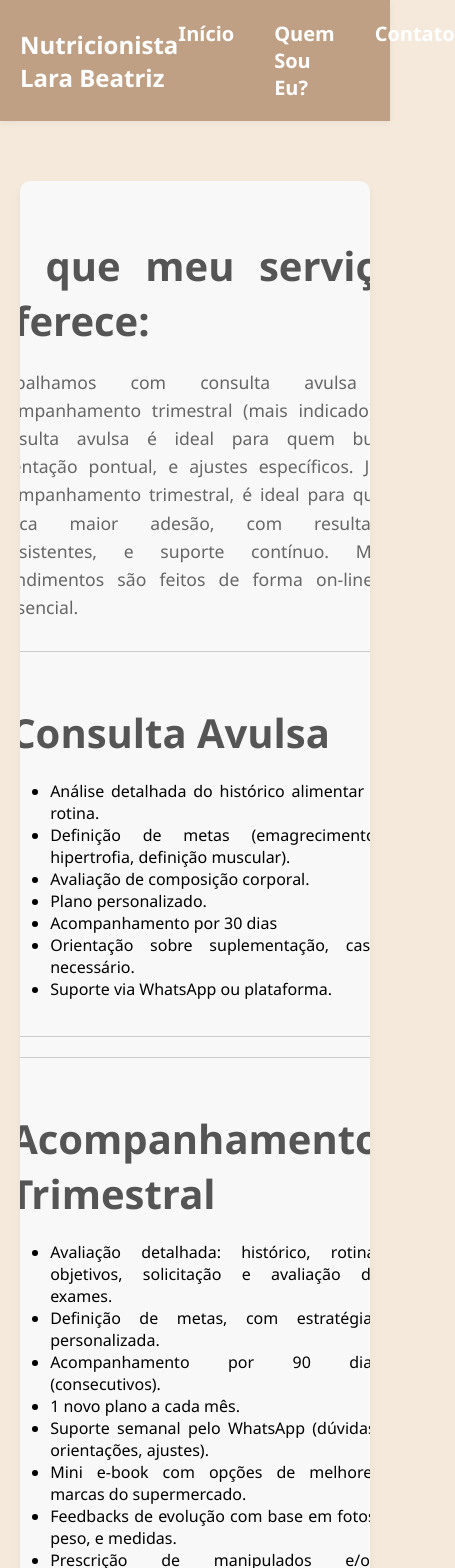
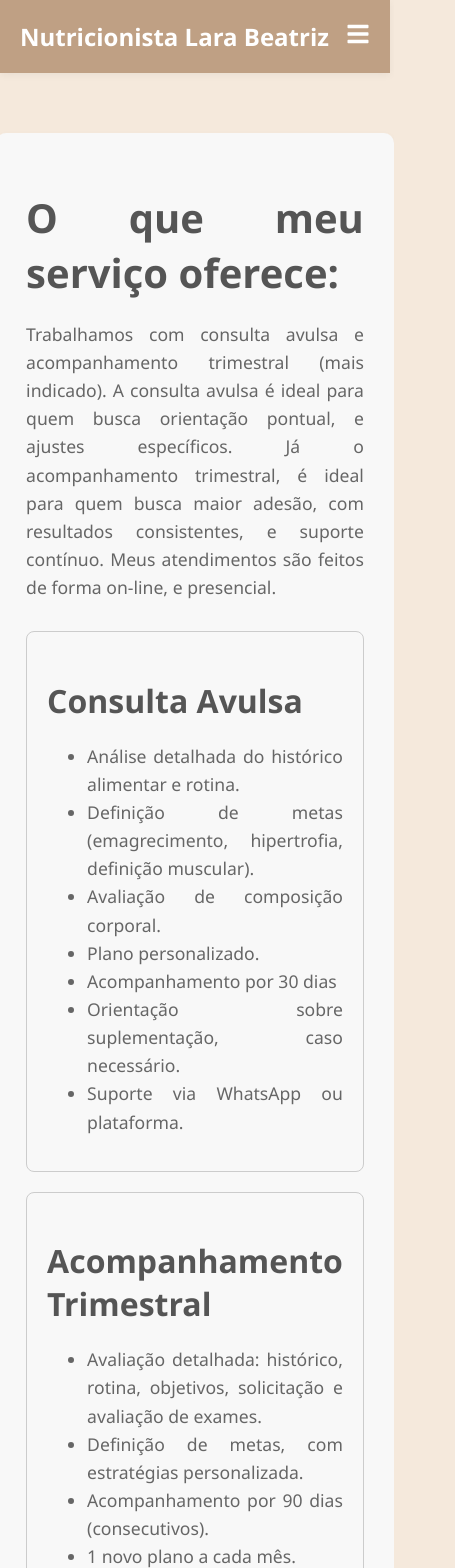
Before and after one commit to juancsd/nutri-site, a React (Create React App) app: page / in a window 390 px wide. Shown: the top 1568 px of the page, 455 px wide, since content can reach past the window. Built offline with nearby package versions, Linux system fonts and the light colour scheme.

Commit message:
Ajuste de ícone e menu

```diff
--- a/package.json
+++ b/package.json
@@ -9,6 +9,8 @@
     "@testing-library/user-event": "^13.5.0",
     "react": "^19.1.0",
     "react-dom": "^19.1.0",
+    "react-icon": "^1.0.0",
+    "react-icons": "^5.5.0",
     "react-router-dom": "^7.6.1",
     "react-scripts": "5.0.1",
     "web-vitals": "^2.1.4"
--- a/src/App.css
+++ b/src/App.css
@@ -35,6 +35,13 @@ color: #555;
 margin-bottom: 20px;
 }
 
+.texto-titulo1 {
+font-size: 2.0em;
+font-weight: bold;
+color: #555;
+margin-bottom: 20px;
+}
+
 .img-quem-sou-eu {
 width: 100%;
 height: auto;
@@ -48,13 +55,14 @@ display: flex;
 align-items: center;
 justify-content: center;
 padding: 60px;
+flex-direction: column;
 /* background-color: #f8f8f8;  Removi a cor de fundo daqui */
 }
 
 .conteudo-principal {
 max-width: 800px;
 display: flex;
-flex-direction: row;
+flex-direction: column;
 align-items: center;
 box-shadow: 0 4px 8px rgba(0, 0, 0, 0.05);
 border-radius: 10px;
@@ -66,6 +74,7 @@ background-color: #f8f8f8;
 flex: 1;
 padding: 30px;
 text-align: justify;
+align-items: ;
 }
 
 .paragrafo {
@@ -128,8 +137,15 @@ align-items: center;
 
 }
 
+.botao-agendar-container {
+  display: flex;
+  justify-content: center;
+  text-align: center;
+}
+
+
 .agendar-whatsapp {
-display: inline-block;
+
 padding: 10px 20px;
 background-color: #25D366; /* Cor do WhatsApp */
 color: white;
@@ -138,6 +154,10 @@ border-radius: 5px;
 margin-top: 20px;
 font-weight: bold;
 align-items: center;
+display: inline-flex;
+justify-content: center;
+
+
 }
 
 /* Media Query para dispositivos móveis (Serviços) */
@@ -146,3 +166,23 @@ align-items: center;
   grid-template-columns: 1fr; /* Uma coluna no mobile */
 }
 }
+
+.menu-desktop {
+  display: flex;
+  gap: 40px;
+}
+
+.menu-mobile {
+  display: none; /* escondido por padrão */
+}
+
+/* Exibe só no mobile */
+@media (max-width: 768px) {
+  .menu-desktop {
+    display: none; /* Esconde menu tradicional */
+  }
+
+  .menu-mobile {
+    display: block; /* Mostra ícone no mobile */
+  }
+}
--- a/src/Header.jsx
+++ b/src/Header.jsx
@@ -1,6 +1,15 @@
+import { useState } from 'react';
 import { Link } from 'react-router-dom';
+import { FaBars } from 'react-icons/fa';
 
 function Header() {
+  const [menuAberto, setMenuAberto] = useState(false);
+
+  // Alterna o menu aberto/fechado
+  const toggleMenu = () => {
+    setMenuAberto(!menuAberto);
+  };
+
   return (
     <header style={{
       background: '#bfa084',
@@ -10,25 +19,47 @@ return (
     }}>
       <div style={{
         display: 'flex',
-      justifyContent: 'space-between', // Espaça os elementos horizontalmente
-      alignItems: 'center', // Alinha verticalmente ao centro
-      padding: '0 20px' // Adiciona um padding lateral para não grudar nas bordas
+        justifyContent: 'space-between',
+        alignItems: 'center',
+        padding: '0 20px'
       }}>
         <div style={{
           color: '#fff',
           fontWeight: 'bold',
-        fontSize: '24px' // Ajuste o tamanho da fonte conforme necessário
+          fontSize: '24px'
         }}>
           Nutricionista Lara Beatriz
         </div>
-      <nav style={{
-        display: 'flex',
-        gap: '40px'
-      }}>
+
+        {/* Menu tradicional para desktop e mobile aberto */}
+        <nav
+          className="menu-desktop"
+          style={{
+            display: menuAberto ? 'flex' : undefined,
+            flexDirection: menuAberto ? 'column' : undefined,
+            position: menuAberto ? 'absolute' : undefined,
+            top: menuAberto ? '60px' : undefined,
+            right: menuAberto ? '20px' : undefined,
+            backgroundColor: menuAberto ? '#bfa084' : undefined,
+            padding: menuAberto ? '10px' : undefined,
+            borderRadius: menuAberto ? '8px' : undefined,
+            gap: menuAberto ? '20px' : '40px',
+            zIndex: menuAberto ? 1000 : undefined,
+          }}
+        >
           <Link to="/" style={{ color: '#fff', fontWeight: 'bold', textDecoration: 'none', fontSize: '20px' }}>Início</Link>
           <Link to="/quem-sou-eu" style={{ color: '#fff', fontWeight: 'bold', textDecoration: 'none', fontSize: '20px' }}>Quem Sou Eu?</Link>
           <Link to="/contato" style={{ color: '#fff', fontWeight: 'bold', textDecoration: 'none', fontSize: '20px' }}>Contato</Link>
         </nav>
+
+        {/* Ícone de menu para mobile */}
+        <div className="menu-mobile" style={{
+          color: '#fff',
+          cursor: 'pointer',
+          //display: 'block' // mostramos o ícone, o CSS já cuida do display real por media query
+        }} onClick={toggleMenu}>
+          <FaBars size={24} />
+        </div>
       </div>
     </header>
   );
--- a/src/pages/Servicos.jsx
+++ b/src/pages/Servicos.jsx
@@ -14,8 +14,8 @@ return (
         <div className="servicos-container">
           {/* Coluna 1: Consulta Avulsa */}
           <div className="servico-item">
-            <h2 className='texto-titulo'>Consulta Avulsa</h2>
-            <ul>
+            <h2 className='texto-titulo1'>Consulta Avulsa</h2>
+            <ul className='paragrafo'>
               <li>Análise detalhada do histórico alimentar e rotina.</li>
               <li>Definição de metas (emagrecimento, hipertrofia, definição muscular).</li>
               <li>Avaliação de composição corporal.</li>
@@ -28,8 +28,8 @@ return (
 
           {/* Coluna 2: Acompanhamento Trimestral */}
           <div className="servico-item">
-            <h2 className='texto-titulo'>Acompanhamento Trimestral</h2>
-            <ul>
+            <h2 className='texto-titulo1'>Acompanhamento Trimestral</h2>
+            <ul className='paragrafo'>
               <li>Avaliação detalhada: histórico, rotina, objetivos, solicitação e avaliação de exames.</li>
               <li>Definição de metas, com estratégias personalizada.</li>
               <li>Acompanhamento por 90 dias (consecutivos).</li>
@@ -42,7 +42,7 @@ return (
             </ul>
           </div>
         </div>
-
+        <div className='botao-agendar-container'>
             <a
               href="https://wa.me/message/ECMBGJDA4QTDC1"
               target="_blank"
@@ -54,6 +54,7 @@ return (
         </div>
       </div>
     </div>
+  </div>
 );
 }
 
```
Also changed, not shown: 1 other file (tests, documents, lock files or other folders). Lines whose indentation alone changed are shown as unchanged.
